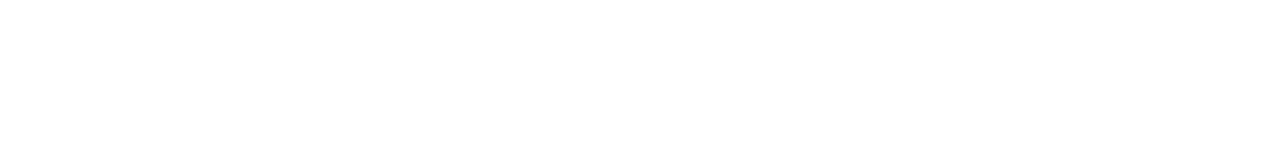
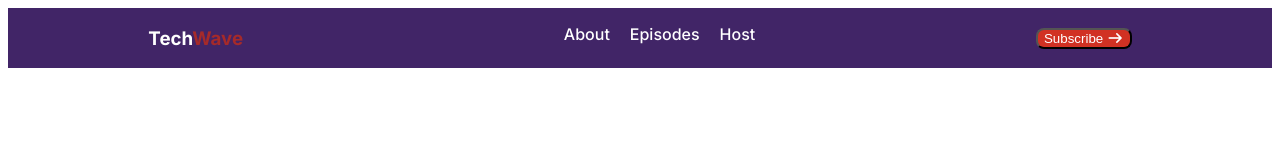
Before and after one commit to kawsarNK/Assignment-2, a plain HTML site: page index.html in a window 1280 px wide. Drawn offline with Linux system fonts and the light colour scheme.

Commit message:
complete nav portion

```diff
--- a/index.html
+++ b/index.html
@@ -1,11 +1,46 @@
 <!DOCTYPE html>
 <html lang="en">
+
 <head>
     <meta charset="UTF-8">
     <meta name="viewport" content="width=device-width, initial-scale=1.0">
     <title>TechWave</title>
+    <link rel="stylesheet" href="./styles/style.css">
+    <link rel="stylesheet" href="https://cdnjs.cloudflare.com/ajax/libs/font-awesome/7.0.1/css/all.min.css"
+        integrity="sha512-2SwdPD6INVrV/lHTZbO2nodKhrnDdJK9/kg2XD1r9uGqPo1cUbujc+IYdlYdEErWNu69gVcYgdxlmVmzTWnetw=="
+        crossorigin="anonymous" referrerpolicy="no-referrer" />
+    <style>
+        .clr-lin {
+            color: brown;
+        }
+    </style>
 </head>
-<body>
 
+<body class="inter-font">
+    <header>
+        <nav>
+            <div class="brand">
+                <h3>Tech<span class="clr-lin">Wave</span></h3>
+            </div>
+            <div>
+                <ul class="nav-links">
+                    <li><a href="#">About</a></li>
+                    <li><a href="#">Episodes</a></li>
+                    <li><a href="#">Host</a></li>
+                </ul>
+            </div>
+
+            <div class="nav-btn">
+                <button class="Subscribe-btn">Subscribe <i class="fa-solid fa-arrow-right"></i></button>
+            </div>
+        </nav>
+    </header>
+    <main>
+
+    </main>
+    <footer>
+
+    </footer>
 </body>
+
 </html>
--- a/styles/style.css
+++ b/styles/style.css
@@ -0,0 +1,43 @@
+@import url('https://fonts.googleapis.com/css2?family=Inter:ital,opsz,wght@0,14..32,100..900;1,14..32,100..900&display=swap');
+
+
+.inter-font {
+    font-family: "Inter", sans-serif;
+}
+
+nav {
+    display: flex;
+    justify-content: space-around;
+    background-color: #412567;
+}
+
+.brand {
+    color: #FFFFFF;
+}
+
+nav ul {
+    display: flex;
+    list-style: none;
+    gap: 20px;
+    font-weight: 500;
+    font-size: 16px;
+
+}
+
+nav ul li a {
+    text-decoration: none;
+    color: #FFFFFF;
+}
+
+.nav-btn {
+    display: flex;
+    flex-direction: column;
+    justify-content: center;
+    align-items: center;
+}
+
+.Subscribe-btn {
+    color: #FFFFFF;
+    background-color: rgb(209, 49, 35);
+    border-radius: 8px;
+}
```
